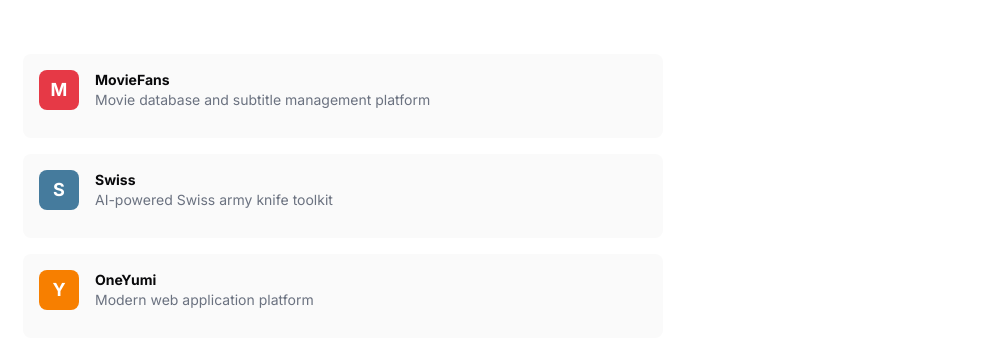
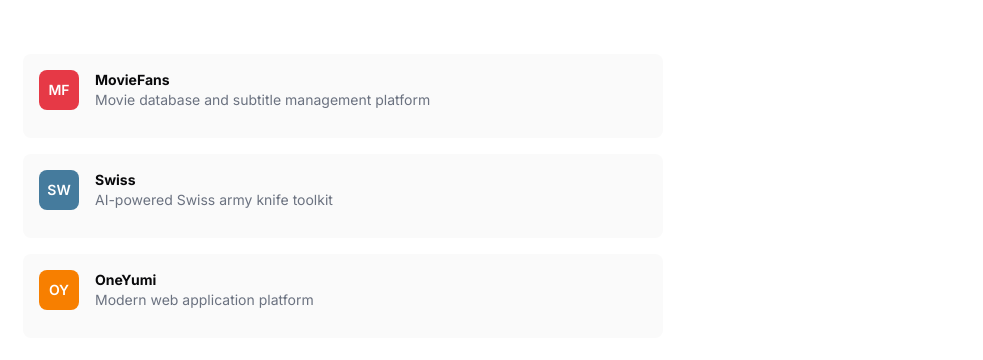
Before and after one commit to isantan71/michael-landing-page, a Next.js app: page / in a window 1280 px wide. Shown: the part 410-770 px from the top of the page, without its empty margins (297-1280 px from the left). Built offline with nearby package versions, Linux system fonts and the light colour scheme; a web font is replaced by a local one.

Commit message:
add class for product icons

```diff
--- /dev/null
+++ b/src/app/icons/products.tsx
@@ -0,0 +1,39 @@
+"use client";
+
+import React from "react";
+
+// Simple per-product icons. These can be replaced with richer SVGs later.
+
+export const MovieFansIcon: React.FC = () => (
+  <span className="text-sm font-semibold">MF</span>
+);
+
+export const SwissIcon: React.FC = () => (
+  <span className="text-sm font-semibold">SW</span>
+);
+
+export const OneYumiIcon: React.FC = () => (
+  <span className="text-sm font-semibold">OY</span>
+);
+
+export const AIChatSandboxIcon: React.FC = () => (
+  <span className="text-sm font-semibold">AC</span>
+);
+
+export const DesignSystemIcon: React.FC = () => (
+  <span className="text-sm font-semibold">DS</span>
+);
+
+export const DataPipelineIcon: React.FC = () => (
+  <span className="text-sm font-semibold">DP</span>
+);
+
+// Mapping from product names to icons
+export const productIcons: Record<string, React.FC | undefined> = {
+  MovieFans: MovieFansIcon,
+  Swiss: SwissIcon,
+  OneYumi: OneYumiIcon,
+  "AI Chat Sandbox": AIChatSandboxIcon,
+  "Design System": DesignSystemIcon,
+  "Data Pipeline": DataPipelineIcon,
+};
--- a/src/app/page.tsx
+++ b/src/app/page.tsx
@@ -2,6 +2,7 @@
 
 
 import { useState, useEffect } from "react";
+import { productIcons } from "./icons/products";
 
 // Word cycler component
 function WordCycler() {
@@ -59,13 +60,23 @@ function Logo() {
 }
 
 // Product icon component
-function ProductIcon({ bgColor, icon }: { bgColor: string; icon: string }) {
+function ProductIcon({ bgColor, name }: { bgColor: string; name: string }) {
+  const IconComponent = productIcons[name];
+
+  const fallback = name
+    .split(" ")
+    .filter(Boolean)
+    .map((word) => word[0])
+    .slice(0, 2)
+    .join("")
+    .toUpperCase();
+
   return (
     <div
       className="w-10 h-10 rounded-lg flex items-center justify-center text-white font-bold text-lg flex-shrink-0"
       style={{ backgroundColor: bgColor }}
     >
-      {icon}
+      {IconComponent ? <IconComponent /> : fallback}
     </div>
   );
 }
@@ -138,7 +149,6 @@ export default function Home() {
     {
       name: "MovieFans",
       description: "Movie database and subtitle management platform",
-      icon: "M",
       bgColor: "#e63946",
       productionUrl: "https://moviefans.345321.xyz/",
       urls: [
@@ -162,7 +172,6 @@ export default function Home() {
     {
       name: "Swiss",
       description: "AI-powered Swiss army knife toolkit",
-      icon: "S",
       bgColor: "#457b9d",
       productionUrl: "https://superswiss.vercel.app",
       urls: [
@@ -186,7 +195,6 @@ export default function Home() {
     {
       name: "OneYumi",
       description: "Modern web application platform",
-      icon: "Y",
       bgColor: "#f77f00",
       productionUrl: "https://www.oneyumi.com/",
       urls: [
@@ -213,7 +221,6 @@ export default function Home() {
     {
       name: "AI Chat Sandbox",
       description: "Experimental AI chat interface with custom models",
-      icon: "🤖",
       bgColor: "#7c3aed",
       urls: [
         {
@@ -236,7 +243,6 @@ export default function Home() {
     {
       name: "Design System",
       description: "Component library and design tokens explorer",
-      icon: "🎨",
       bgColor: "#a855f7",
       urls: [
         {
@@ -259,7 +265,6 @@ export default function Home() {
     {
       name: "Data Pipeline",
       description: "ETL workflows and data visualization experiments",
-      icon: "📊",
       bgColor: "#8b5cf6",
       urls: [
         {
@@ -392,7 +397,7 @@ export default function Home() {
             className="bg-zinc-50 p-4 rounded-lg"
           >
             <article className="flex items-start gap-4">
-              <ProductIcon bgColor={product.bgColor} icon={product.icon} />
+              <ProductIcon bgColor={product.bgColor} name={product.name} />
               <div className="flex-1">
                 <h3 className="font-bold text-sm">{product.name}</h3>
                 <p className="text-sm text-gray-500 mb-3">{product.description}</p>
@@ -462,7 +467,7 @@ export default function Home() {
               className="bg-violet-50 p-4 rounded-lg border border-violet-100"
             >
               <article className="flex items-start gap-4">
-                <ProductIcon bgColor={product.bgColor} icon={product.icon} />
+                <ProductIcon bgColor={product.bgColor} name={product.name} />
                 <div className="flex-1">
                   <h3 className="font-bold text-sm">{product.name}</h3>
                   <p className="text-sm text-gray-500 mb-3">{product.description}</p>
```
